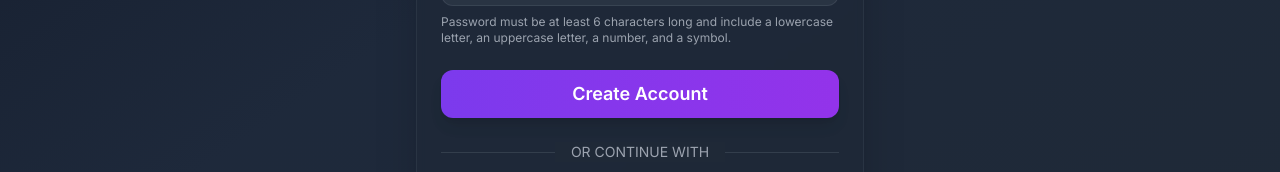
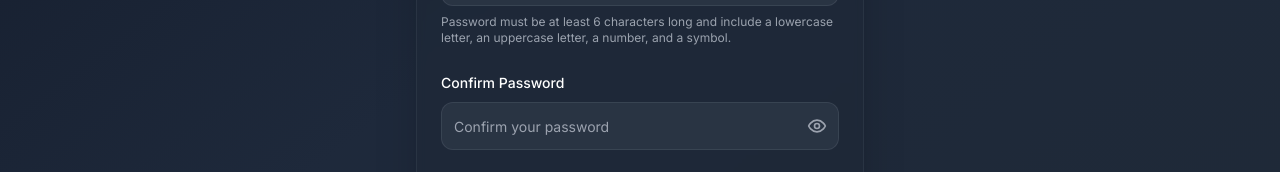
Before and after one commit to Jatin7902/quizeraai-frontend, a React (Vite) app: page /signup in a window 1280 px wide. Shown: the part 565-737 px from the top of the page. Built offline with nearby package versions, Linux system fonts and the light colour scheme; no server answers; the HTML template or start-up script is replaced by a standard one.

Commit message:
Fix Signup form validation: Add missing Confirm Password field and improve validation logic

```diff
--- a/src/pages/SignupPage.jsx
+++ b/src/pages/SignupPage.jsx
@@ -37,32 +37,7 @@ const SignupPage = () => {
   }, [countdown]);
 
   const handleSendOTP = async () => {
-    if (!name || !email || !password || !confirmPassword) {
-      toast({
-        title: "All fields required",
-        description: "Please fill in all the required fields first.",
-        variant: "destructive",
-      });
-      return;
-    }
-
-    if (password !== confirmPassword) {
-      toast({
-        title: "Password mismatch",
-        description: "Passwords do not match. Please try again.",
-        variant: "destructive",
-      });
-      return;
-    }
-
-    if (password.length < 6) {
-      toast({
-        title: "Password too short",
-        description: "Password must be at least 6 characters long.",
-        variant: "destructive",
-      });
-      return;
-    }
+    // Validation is already done in handleSubmit, so we can proceed directly
 
     setSendingOtp(true);
     try {
@@ -133,9 +108,18 @@ const SignupPage = () => {
   const handleSubmit = async (e) => {
     e.preventDefault();
 
+    // Debug logging
+    console.log('Form submission values:', { name, email, password, confirmPassword });
+
     // This form is now just for validation before sending OTP
     // The actual signup happens in the verifyOTP step
-    if (!name || !email || !password || !confirmPassword) {
+    if (!name?.trim() || !email?.trim() || !password?.trim() || !confirmPassword?.trim()) {
+      console.log('Validation failed - missing fields:', {
+        name: !name?.trim(),
+        email: !email?.trim(),
+        password: !password?.trim(),
+        confirmPassword: !confirmPassword?.trim()
+      });
       toast({
         title: "All fields required",
         description: "Please fill in all the required fields.",
@@ -252,6 +236,28 @@ const SignupPage = () => {
                   </p>
                 </div>
 
+                <div className="space-y-2">
+                  <Label htmlFor="confirmPassword" className="text-white font-medium">Confirm Password</Label>
+                  <div className="relative">
+                    <Input
+                      id="confirmPassword"
+                      type={showConfirmPassword ? "text" : "password"}
+                      value={confirmPassword}
+                      onChange={(e) => setConfirmPassword(e.target.value)}
+                      required
+                      className="bg-gray-700/50 border-gray-600/50 text-white placeholder:text-gray-400 focus:border-violet-500 focus:ring-violet-500/20 rounded-lg h-12 pr-12"
+                      placeholder="Confirm your password"
+                    />
+                    <button
+                      type="button"
+                      onClick={() => setShowConfirmPassword(!showConfirmPassword)}
+                      className="absolute right-3 top-1/2 transform -translate-y-1/2 text-gray-400 hover:text-white transition-colors"
+                    >
+                      {showConfirmPassword ? <EyeOff className="w-5 h-5" /> : <Eye className="w-5 h-5" />}
+                    </button>
+                  </div>
+                </div>
+
                 <Button
                   type="submit"
                   className="w-full bg-gradient-to-r from-violet-600 to-purple-600 text-white hover:from-violet-700 hover:to-purple-700 h-12 rounded-lg font-semibold text-lg shadow-lg"
```
